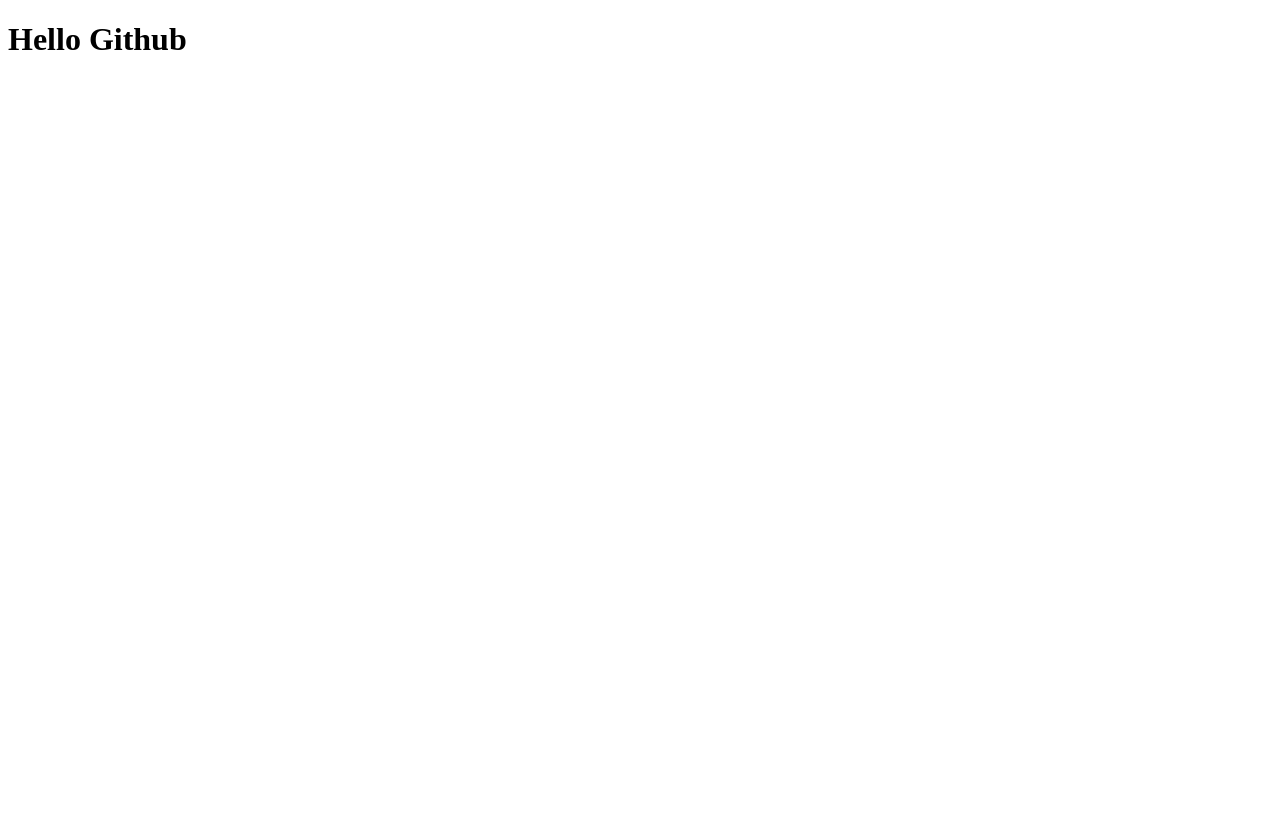
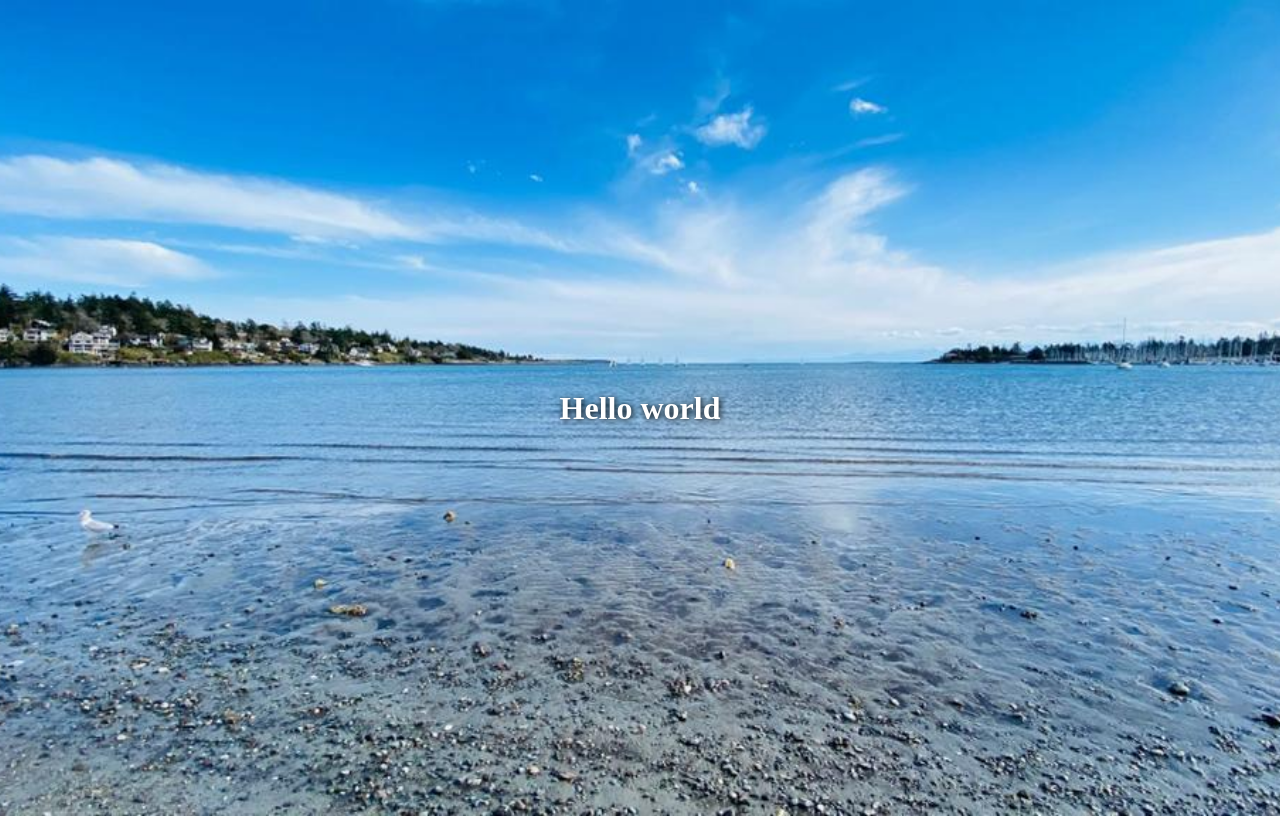
Before and after one commit to lorylee2020/lory.gihub.io, a plain HTML site: page index.html in a window 1280 px wide. Drawn offline with Linux system fonts and the light colour scheme.

Commit message:
add background image

```diff
--- a/index.html
+++ b/index.html
@@ -4,8 +4,25 @@
         <meta charset="utf-8">
         <meta name="viewport" content="width=device-width, initial-scale=1">
         <title>Hello world</title>
+        <style>
+            body {
+                display: flex;
+                flex-direction: row;
+                justify-content: center;
+                align-items: center;
+                min-height: 100vh;
+                background-image: url("./sea.jpeg");
+                background-position: center;
+                background-size: cover;
+            }
+            h1 {
+                text-align: center;
+                color: #fff;
+                text-shadow: 1px 1px 6px black;
+            }
+        </style>
     </head>
     <body>
-        <h1>Hello Github </h1>
+        <h1>Hello world</h1>
     </body>
 </html>
```
Also changed, not shown: sea.jpeg (added).
